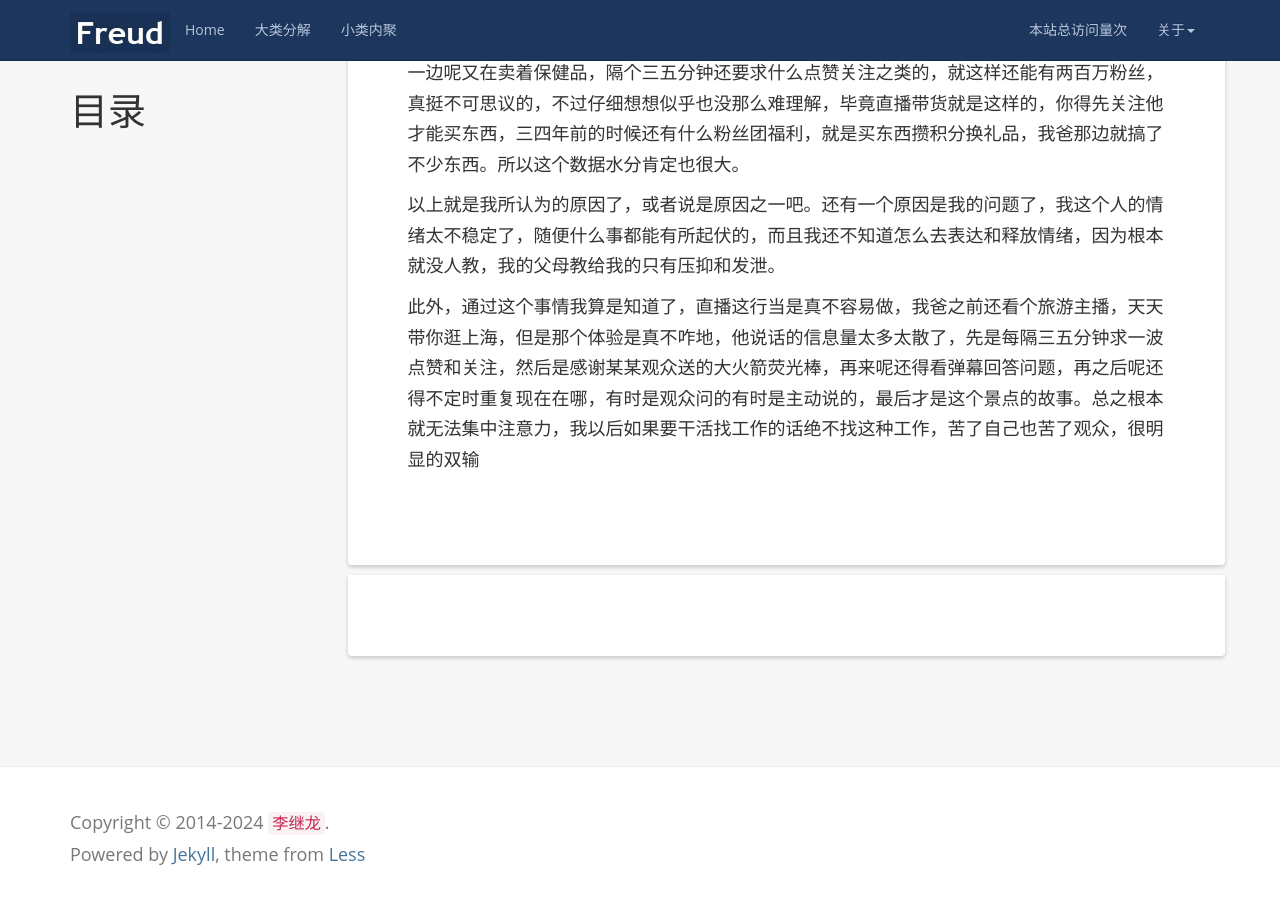
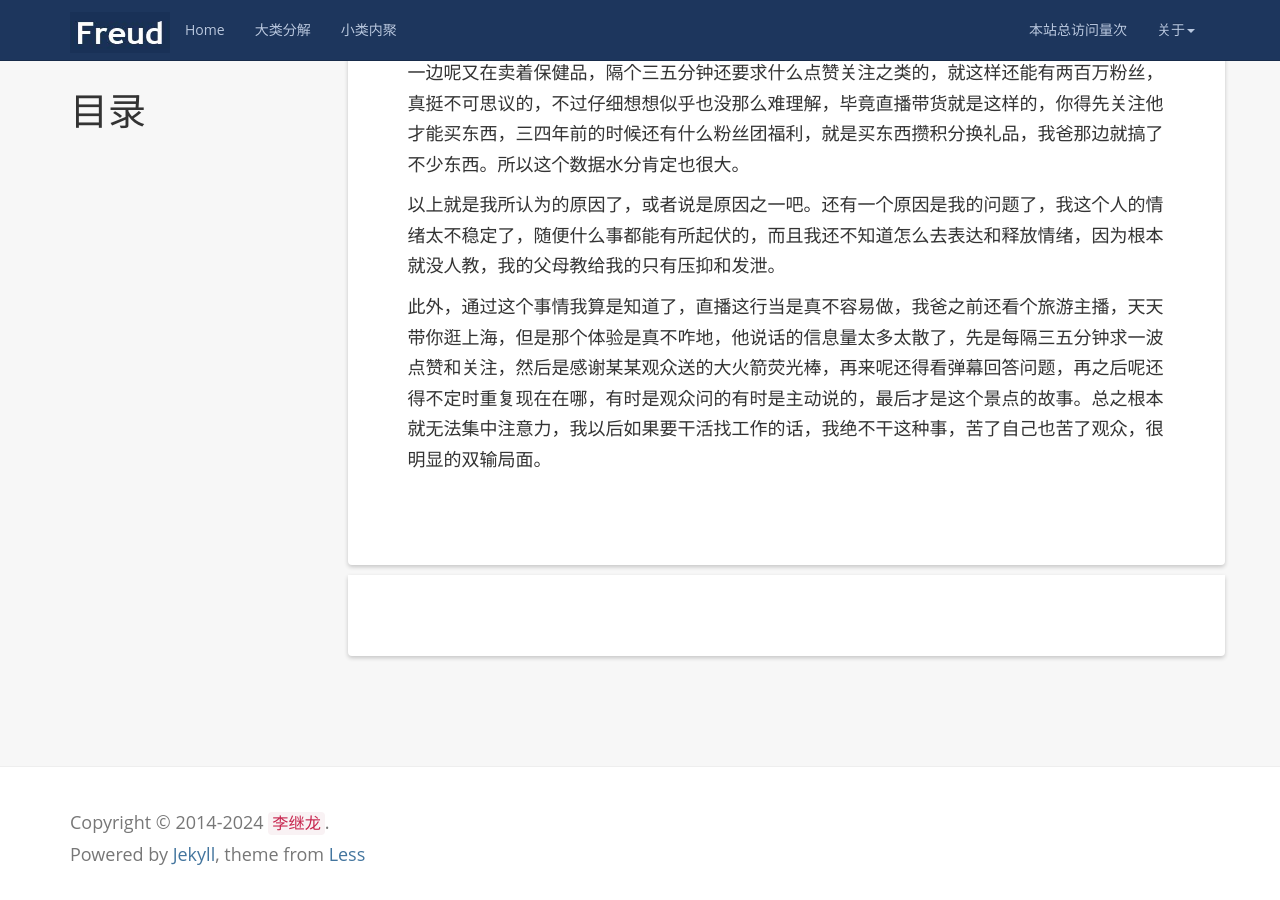
Before and after one commit to kljzndx/My-Blog, a Jekyll site: the page built from _posts/2016-07-03-my-notebook.md, in a window 1280 px wide and 900 px high, scrolled down 2798 px. Built offline with Jekyll 4.4.1, drawn with Linux system fonts in a browser that asks for light colours; nearby versions of some CDN libraries; comment, search, counter and statistics services are not loaded.

Commit message:
修正措辞

```diff
--- a/_posts/2016-07-03-my-notebook.md
+++ b/_posts/2016-07-03-my-notebook.md
@@ -54,4 +54,4 @@ tags: [随便写写]
 
 以上就是我所认为的原因了，或者说是原因之一吧。还有一个原因是我的问题了，我这个人的情绪太不稳定了，随便什么事都能有所起伏的，而且我还不知道怎么去表达和释放情绪，因为根本就没人教，我的父母教给我的只有压抑和发泄。
 
-此外，通过这个事情我算是知道了，直播这行当是真不容易做，我爸之前还看个旅游主播，天天带你逛上海，但是那个体验是真不咋地，他说话的信息量太多太散了，先是每隔三五分钟求一波点赞和关注，然后是感谢某某观众送的大火箭荧光棒，再来呢还得看弹幕回答问题，再之后呢还得不定时重复现在在哪，有时是观众问的有时是主动说的，最后才是这个景点的故事。总之根本就无法集中注意力，我以后如果要干活找工作的话绝不找这种工作，苦了自己也苦了观众，很明显的双输
+此外，通过这个事情我算是知道了，直播这行当是真不容易做，我爸之前还看个旅游主播，天天带你逛上海，但是那个体验是真不咋地，他说话的信息量太多太散了，先是每隔三五分钟求一波点赞和关注，然后是感谢某某观众送的大火箭荧光棒，再来呢还得看弹幕回答问题，再之后呢还得不定时重复现在在哪，有时是观众问的有时是主动说的，最后才是这个景点的故事。总之根本就无法集中注意力，我以后如果要干活找工作的话，我绝不干这种事，苦了自己也苦了观众，很明显的双输局面。
```
